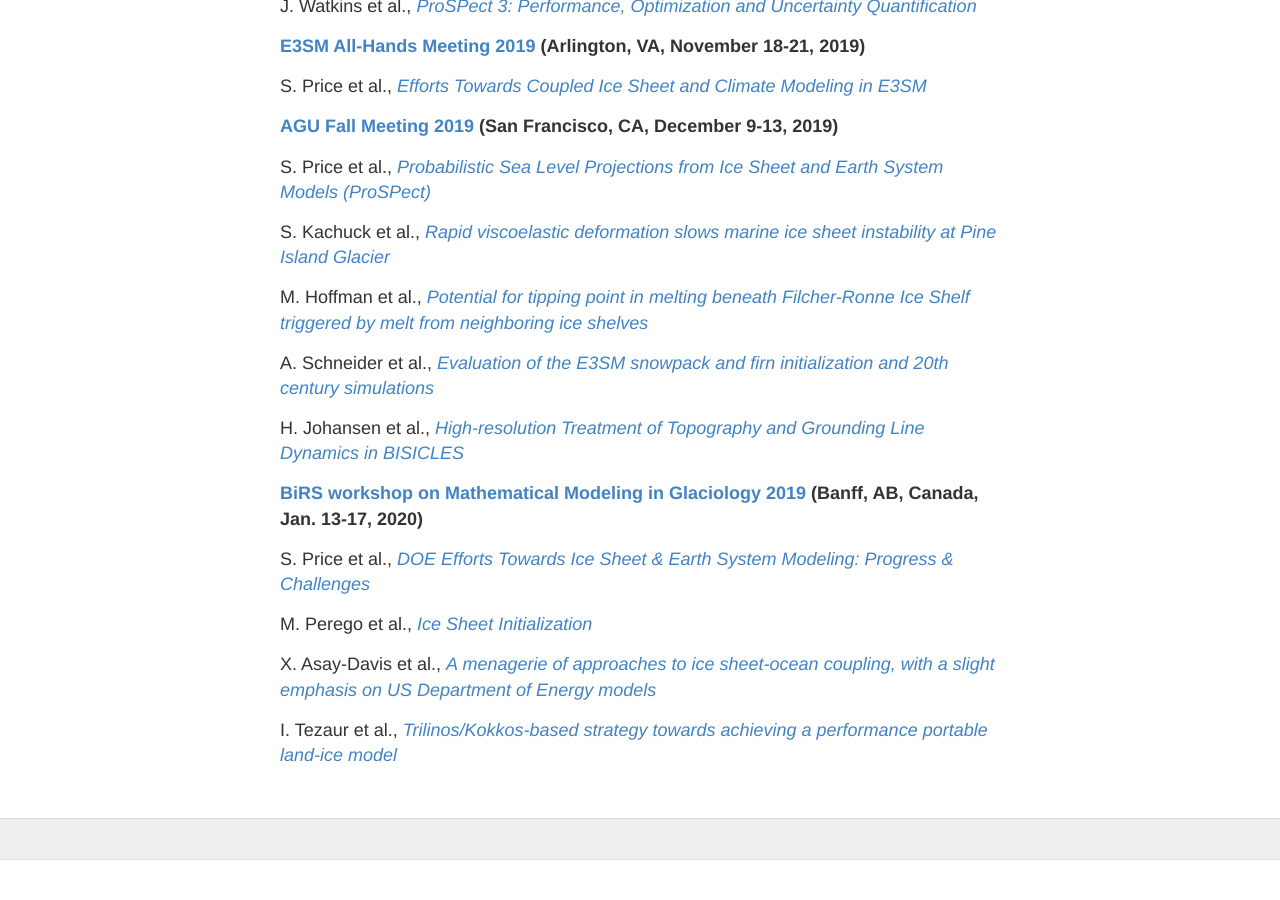
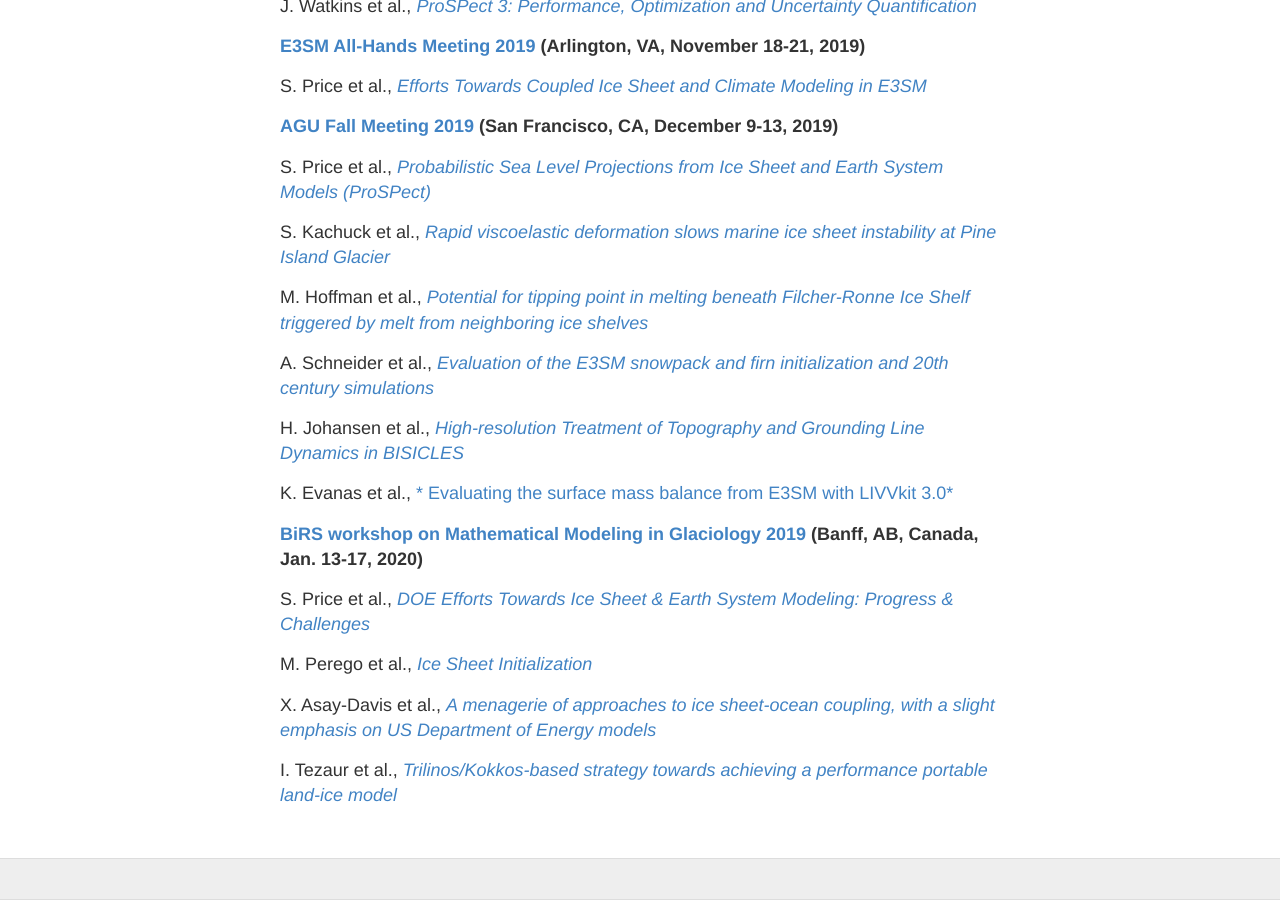
Before and after one commit to SLE-E3SM/SLE-E3SM.github.io, a Jekyll site: the page built from presentations.md, in a window 1280 px wide and 900 px high, scrolled down 3549 px. Built offline with Jekyll 4.4.1, drawn with Linux system fonts in a browser that asks for light colours; before the commit the page ends 4409 px from its top, so only the background shows below that.

Commit message:
Update presentations.md

```diff
--- a/presentations.md
+++ b/presentations.md
@@ -143,6 +143,8 @@ A. Schneider et al., [*Evaluation of the E3SM snowpack and firn initialization a
 
 H. Johansen et al., [*High-resolution Treatment of Topography and Grounding Line Dynamics in BISICLES*](https://drive.google.com/open?id=1FgU1lMuaSD__64ANuN-khaHdujzPSeUy)
 
+K. Evanas et al., [* Evaluating the surface mass balance from E3SM with LIVVkit 3.0*](https://drive.google.com/open?id=1mj29KUJLL4XY5nCHgSKLgd1UB_mFfiN6)
+
 **[BiRS workshop on Mathematical Modeling in Glaciology 2019](https://www.birs.ca/events/2020/5-day-workshops/20w5198) (Banff, AB, Canada, Jan. 13-17, 2020)**
 
 S. Price et al., [*DOE Efforts Towards Ice Sheet & Earth System Modeling: Progress & Challenges*](https://drive.google.com/open?id=1ipOdySFpiVep7JZYPFy1Bs4X3-c3bany)
```
